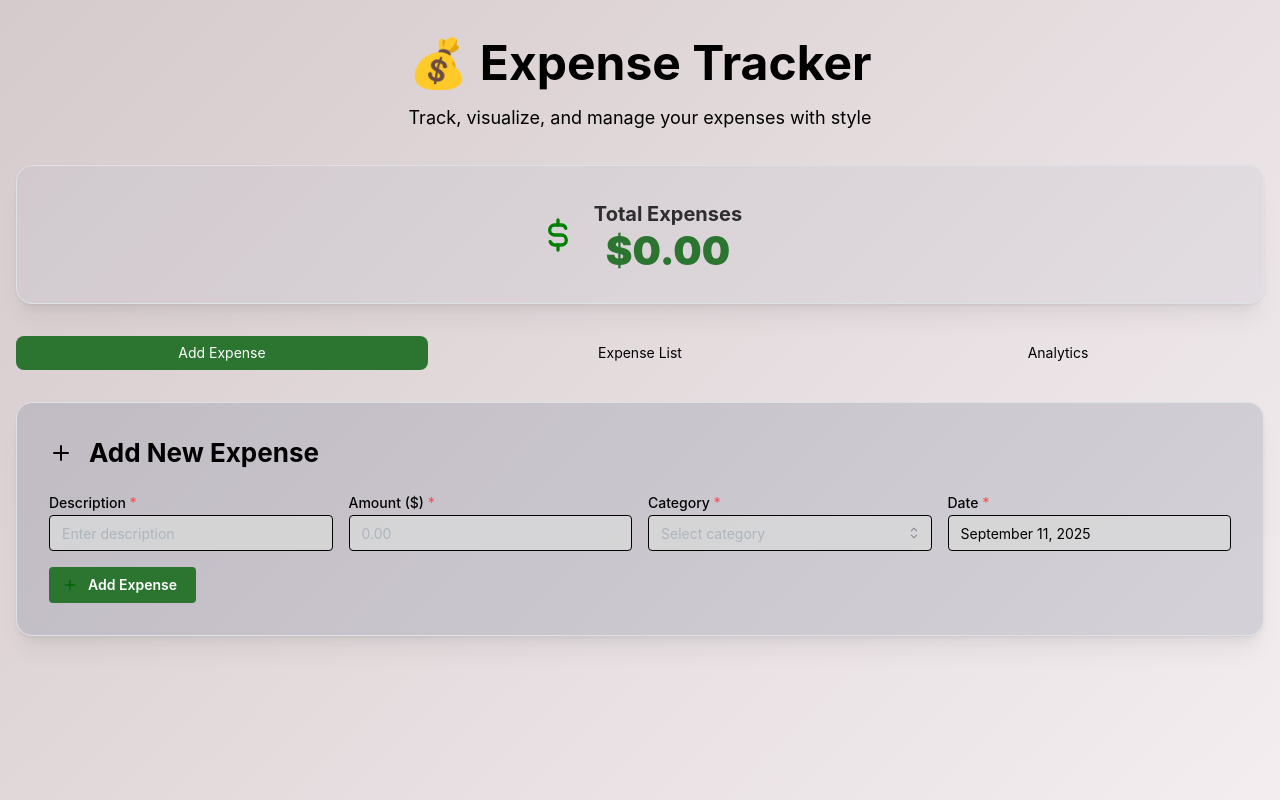
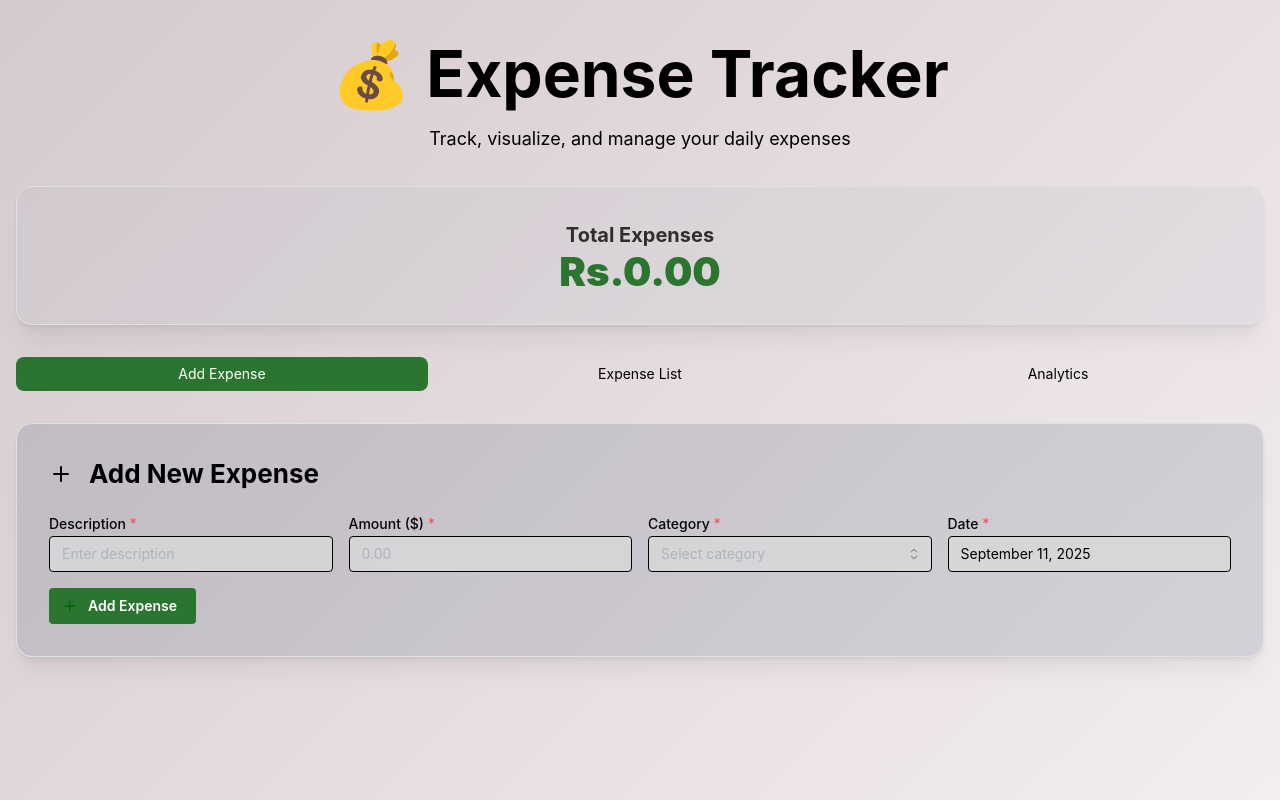
Before and after one commit to exeRik/Expense-Tracker, a React (Vite) app: page / in a window 1280 px wide. Built offline with nearby package versions, Linux system fonts and the light colour scheme.

Commit message:
few changes

```diff
--- a/src/components/ExpenseList.jsx
+++ b/src/components/ExpenseList.jsx
@@ -77,7 +77,7 @@ const ExpenseList = ({ expenses, deleteExpense, startEdit, categoryFilter, setCa
         <Table
   striped
   highlightOnHover
-  style={{ width: "100%", tableLayout: "fixed" }} // fixed layout ensures alignment
+  style={{ width: "100%", tableLayout: "fixed" }}
 >
   <colgroup>
     <col style={{ width: "30%" }} /> {/* Description */}
@@ -90,7 +90,7 @@ const ExpenseList = ({ expenses, deleteExpense, startEdit, categoryFilter, setCa
   <thead>
     <tr>
       <th style={{ textAlign: "left" }}>Description</th>
-      <th style={{ textAlign: "right" }}>Amount</th>
+      <th style={{ textAlign: "left" }}>Amount</th>
       <th style={{ textAlign: "center" }}>Category</th>
       <th style={{ textAlign: "center" }}>Date</th>
       <th style={{ textAlign: "left" }}>Actions</th>
@@ -101,7 +101,7 @@ const ExpenseList = ({ expenses, deleteExpense, startEdit, categoryFilter, setCa
     {filteredExpenses.map(exp => (
       <tr key={exp.id}>
         <td style={{ overflow: "hidden", textOverflow: "ellipsis", whiteSpace: "nowrap" }}>{exp.description}</td>
-        <td style={{ color: "green", fontWeight: 600, textAlign: "right" }}>${exp.amount.toFixed(2)}</td>
+        <td style={{ color: "green", fontWeight: 600, textAlign: "left" }}>Rs.{exp.amount.toFixed(2)}</td>
         <td style={{ textAlign: "center" }}>
           <Badge color={getCategoryColor(exp.category)} variant="light">{exp.category}</Badge>
         </td>
--- a/src/components/Header.jsx
+++ b/src/components/Header.jsx
@@ -3,11 +3,11 @@ import { Center, Stack, Title, Text } from "@mantine/core";
 const Header = () => (
   <Center mb="xl">
     <Stack align="center" gap="xs">
-      <Title order={1} c="" size="3rem">
+      <Title order={1} c="" size="4rem">
         💰 Expense Tracker
       </Title>
-      <Text c="black" size="lg">
-        Track, visualize, and manage your expenses with style
+      <Text c="" size="lg">
+        Track, visualize, and manage your daily expenses
       </Text>
     </Stack>
   </Center>
--- a/src/components/TotalCard.jsx
+++ b/src/components/TotalCard.jsx
@@ -1,16 +1,15 @@
 import { Card, Group, Stack, Text } from "@mantine/core";
-import { IconCurrencyDollar } from "@tabler/icons-react";
+// import { IconCurrencyDollar } from "@tabler/icons-react";
 
 const TotalCard = ({ total }) => (
-  <Card shadow="md" padding="xl" radius="lg" mb="xl" style={{ backgroundColor: '#abb3c328', color: '#000000ff' }} withBorder>
+  <Card shadow="md" p="xl" radius="lg" mb="xl" style={{ backgroundColor: '#abb3c328', color: '#000000ff' }} withBorder>
     <Group justify="center" gap="md">
-      <IconCurrencyDollar size={40} color="green" />
       <Stack gap={0} align="center">
         <Text size="xl" fw={700} c="dark">
           Total Expenses
         </Text>
         <Text size="2.5rem" fw={900} c="darkgreen">
-          ${total.toFixed(2)}
+          Rs.{total.toFixed(2)}
         </Text>
       </Stack>
     </Group>
```
Also changed, not shown: src/App.jsx (indentation only).
